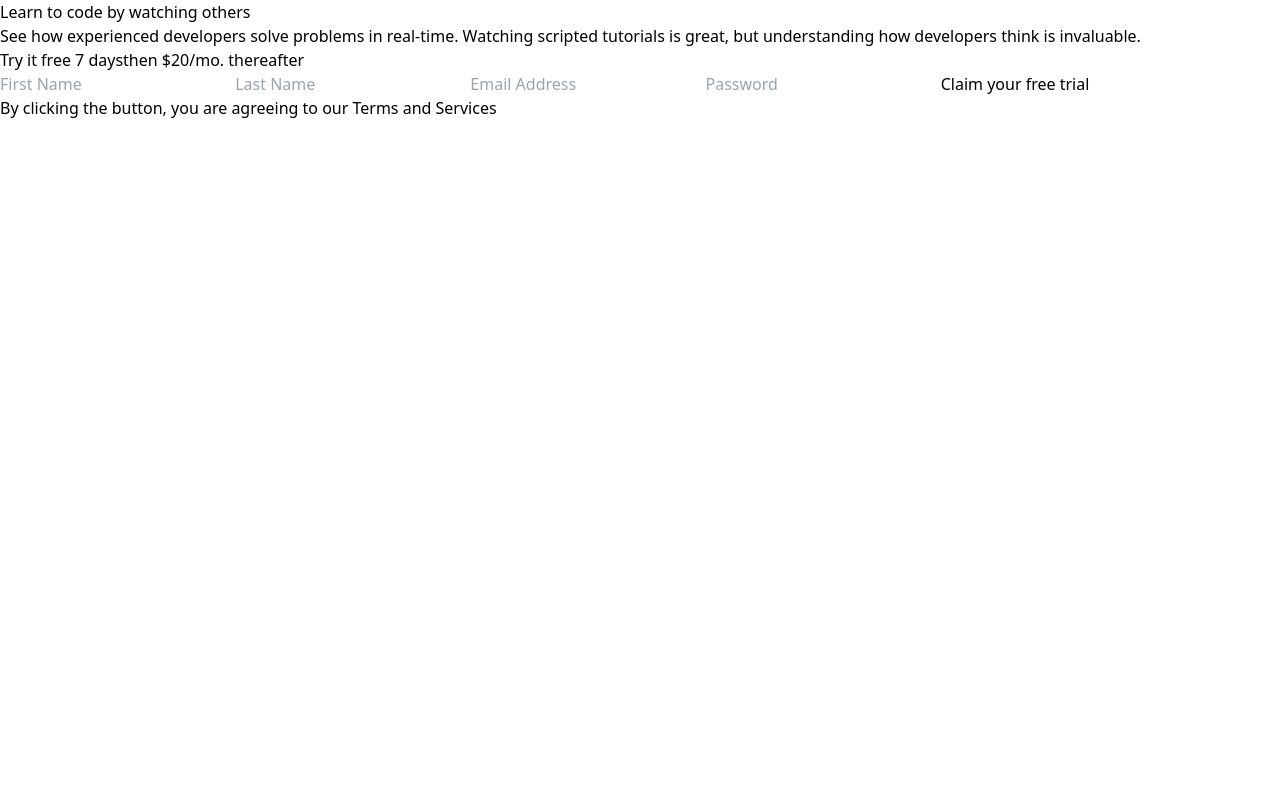
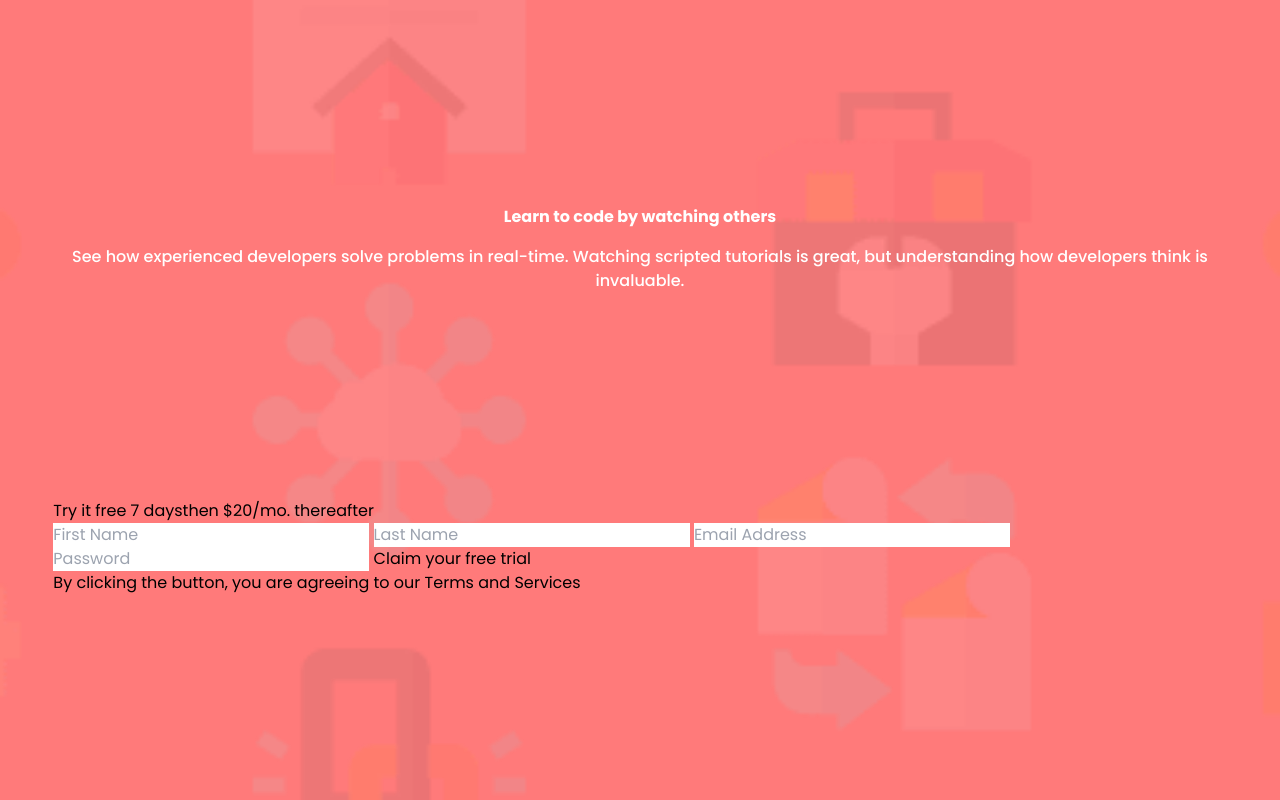
Before and after one commit to Afeez-Ola/intro-component-with-signup-form-master, a plain HTML site: page index.html in a window 1280 px wide. Drawn offline with Linux system fonts and the light colour scheme.

Commit message:
Having nice time

```diff
--- a/index.html
+++ b/index.html
@@ -20,12 +20,12 @@
 
 </head>
 
-<body>
+<body class="bg-mobile bg-no-repeat bg-cover bg-red">
 
-  <div class="main container flex flex-col justify-between  items-center">
-    <div class="top flex flex-col justify-center items-center gap-4">
-      <h2>Learn to code by watching others</h2>
-      <p>See how experienced developers solve problems in real-time. Watching scripted tutorials is great,
+  <div class="main container h-screen flex flex-col justify-evenly w-11/12 font-poppins m-auto items-center ">
+    <div class="top flex flex-col  text-center items-center gap-4">
+      <h2 class="font-bold text-white">Learn to code by watching others</h2>
+      <p class="font-medium text-base text-white">See how experienced developers solve problems in real-time. Watching scripted tutorials is great,
         but understanding how developers think is invaluable.</p>
     </div>
     <div class="bottom">
--- a/tailwind.config.js
+++ b/tailwind.config.js
@@ -1,6 +1,6 @@
 /** @type {import('tailwindcss').Config} */
 module.exports = {
-  content: ["/index.html", "/css"],
+  content: ["./index.html", "/css"],
   theme: {
     extend: {
       colors: {
@@ -9,12 +9,16 @@ module.exports = {
           light: "hsl(246, 25%, 77%)",
           default: "hsl(248, 32%, 49%)"
         },
-        red: "hsl(0, 100%, 74%) ",
-        green: "hsl(154, 59%, 51%)"
-
+        red: "hsl(0, 100%, 74%)",
+        green: "hsl(154, 59%, 51%)",
+        white: "#FFFFFF"
       },
       fontFamily: {
         poppins: ["Poppins", "sans-serif"]
+      },
+      backgroundImage: {
+        mobile: "url('/images/bg-intro-mobile.png')",
+        desktop: "url('/images/bg-intro-desktop.png')",
       }
     },
   },
```
Also changed, not shown: css/output.css.
